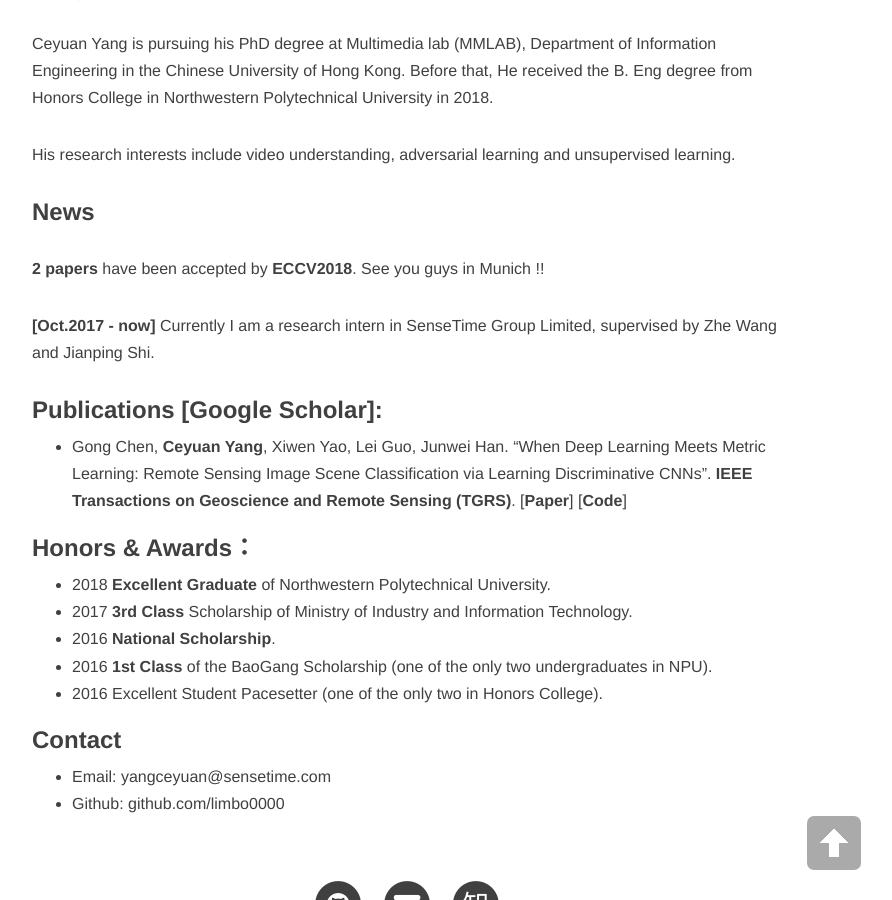
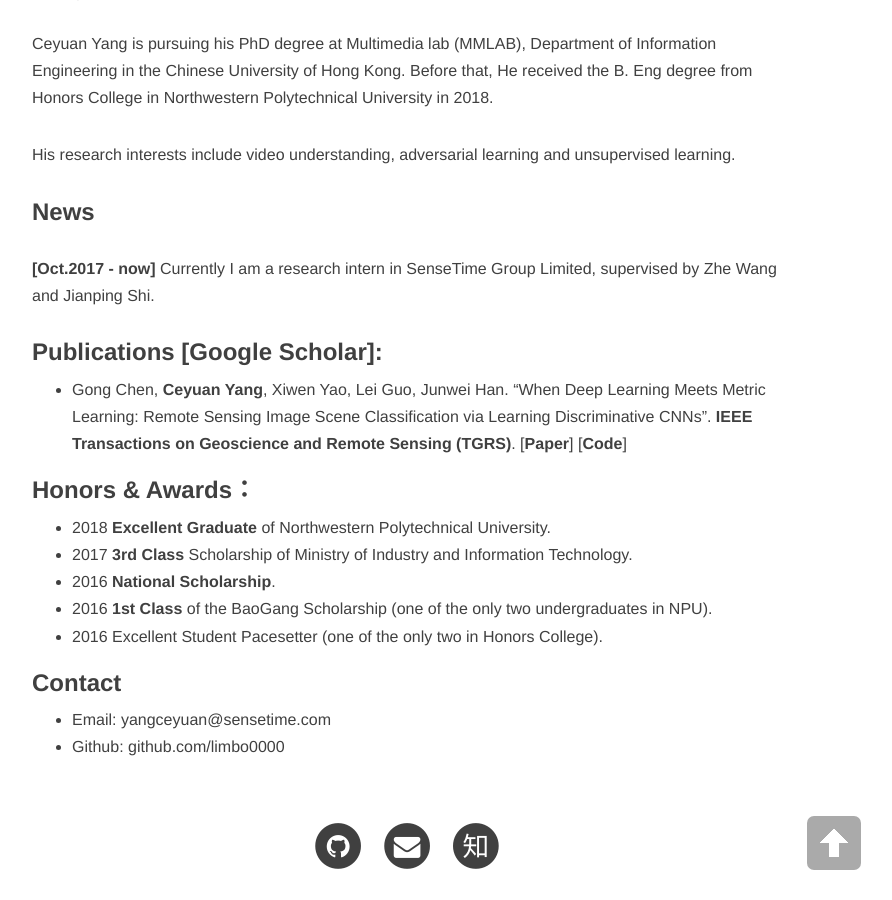
Before and after one commit to trchen12/trchen12.github.io, a Jekyll site: the page built from about.md, in a window 1280 px wide and 900 px high, scrolled down 547 px. Shown: the whole window, without its empty margins (233-1125 px from the left). Built offline with Jekyll 4.4.1, drawn with Linux system fonts in a browser that asks for light colours; nearby versions of some CDN libraries; comment, search, counter and statistics services are not loaded.

Commit message:
Update about.md

```diff
--- a/about.md
+++ b/about.md
@@ -12,7 +12,6 @@ Ceyuan Yang is pursuing his PhD degree at [Multimedia lab (MMLAB)](http://mmlab.
 His research interests include video understanding, adversarial learning and unsupervised learning.
 
 ### News
-**2 papers**  have been accepted by **ECCV2018**. See you guys in Munich !!
 
 **[Oct.2017 - now]** Currently I am a research intern in [SenseTime Group Limited](https://www.sensetime.com/), supervised by [Zhe Wang](http://www.ee.cuhk.edu.hk/~zwang/) and [Jianping Shi](http://shijianping.me/).
 
```
